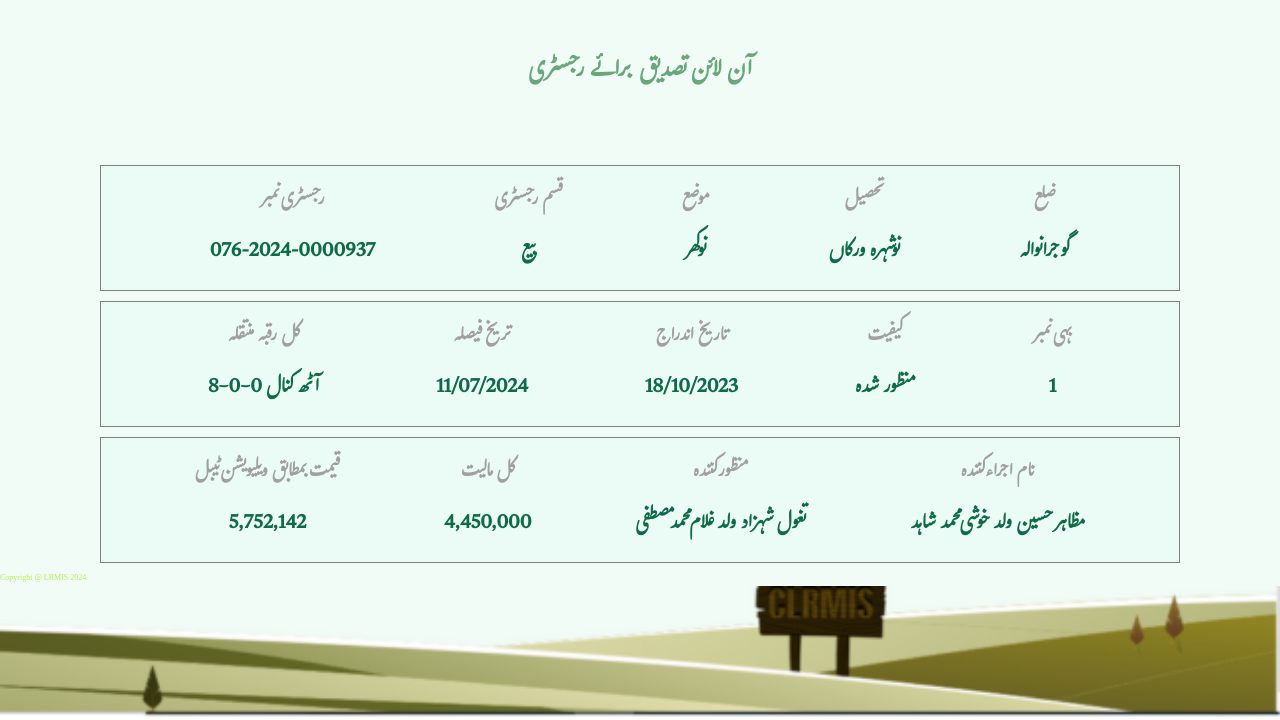
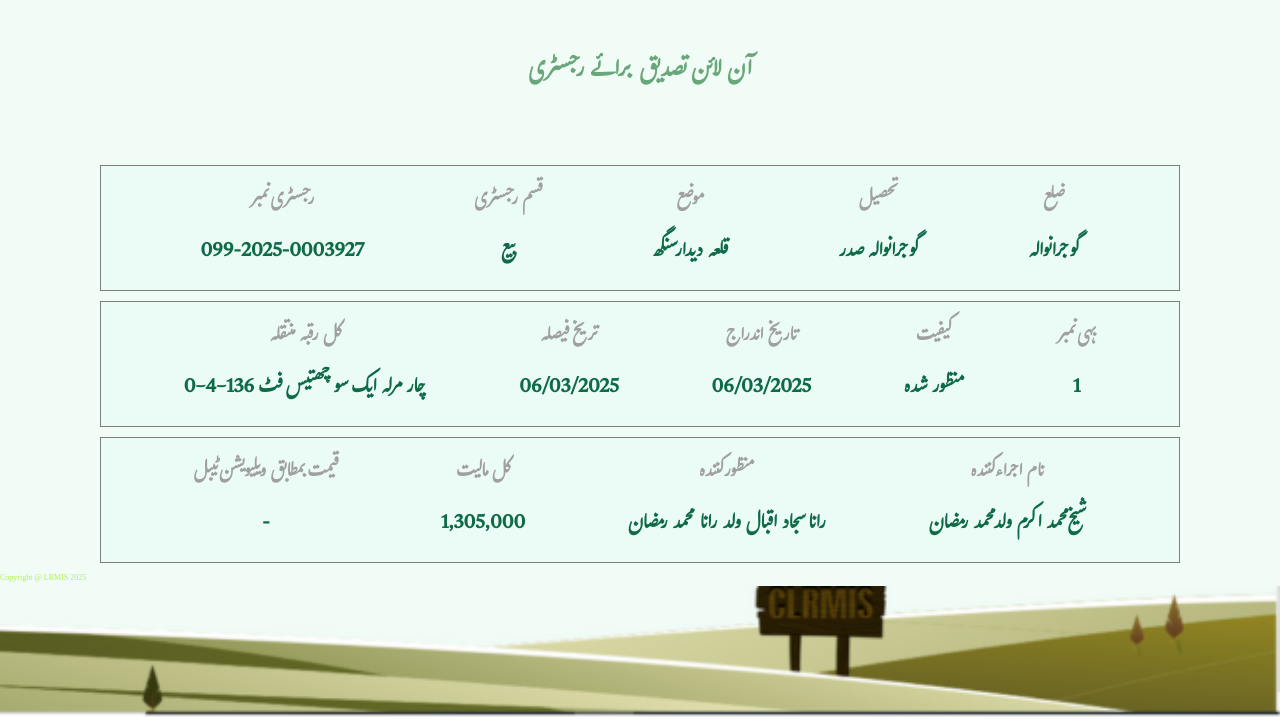
Before and after one commit to punjabzameen/https-onlinefard.punjab-zameen.gov.pk-RegistryVerification-data-HZVAQeF2tYkBM-kKQi53Z2CRG2PY0B-7p3, a plain HTML site: page index.html in a window 1280 px wide. Shown: the part 80-800 px from the top of the page. Drawn offline with Linux system fonts and the light colour scheme.

Commit message:
Update index.html

```diff
--- a/index.html
+++ b/index.html
@@ -32,7 +32,7 @@
             <div class="item text1">
                 <h3>رجسٹری نمبر
                 </h3>
-                <p>076-2024-0000937
+                <p>099-2025-0003927
                 </p>
             </div>
             <div class="item text2"><h3>قسم رجسٹری
@@ -42,13 +42,13 @@
             <div class="item text3">
                 <h3>موضع
                 </h3>
-                <p>نوکھر
+                <p>قلعہ دیدار سنگھ
                 </p>
             </div>
             <div class="item text4">
                 <h3>تحصیل
                 </h3>
-                <p>نوشہرہ ورکاں
+                <p>گوجرانوالہ صدر
                 </p>
             </div>
             <div class="item text5">
@@ -63,18 +63,18 @@
             <div class="item text1">
                 <h3>کل رقبہ منتقلہ
                 </h3>
-                <p>8-0-0 آٹھ کنال
+                <p>0-4-136 چار مرلہ ایک سو چھتیس فٹ
                 </p>
             </div>
             <div class="item text2"><h3>تریخ فیصلہ
 
             </h3>
-            <p>11/07/2024
+            <p>06/03/2025
             </p></div>
             <div class="item text3">
                 <h3>تاریخ اندراج
                 </h3>
-                <p>18/10/2023
+                <p>06/03/2025
                 </p>
             </div>
             <div class="item text4">
@@ -95,23 +95,23 @@
             <div class="item text1">
                 <h3>قیمت بمطابق ویلیویشن ٹیبل
                 </h3>
-                <p>5,752,142
+                <p>-
                 </p>
             </div>
             <div class="item text2"><h3>کل مالیت
             </h3>
-            <p>4,450,000
+            <p>1,305,000
             </p></div>
             <div class="item text3">
                 <h3>منظور کنندہ
                 </h3>
-                <p>تغول شہزاد ولد غلام محمد مصطفی
+                <p>رانا سجاد اقبال ولد رانا محمد رمضان
                 </p>
             </div>
             <div class="item text4">
                 <h3>نام اجراء کنندہ
                 </h3>
-                <p>مظاہر حسین ولد خوشی محمد شاہد
+                <p>شیخ محمد اکرم ولد محمد رمضان
                 </p>
             </div>
 
@@ -120,7 +120,7 @@
     </section>
     <!-- ----------------- Inage section------------------ -->
      <div class="bottom_img">
-        Copyright @ LRMIS 2024
+        Copyright @ LRMIS 2025
 
      </div>
      <!-- <div class="main">
```
